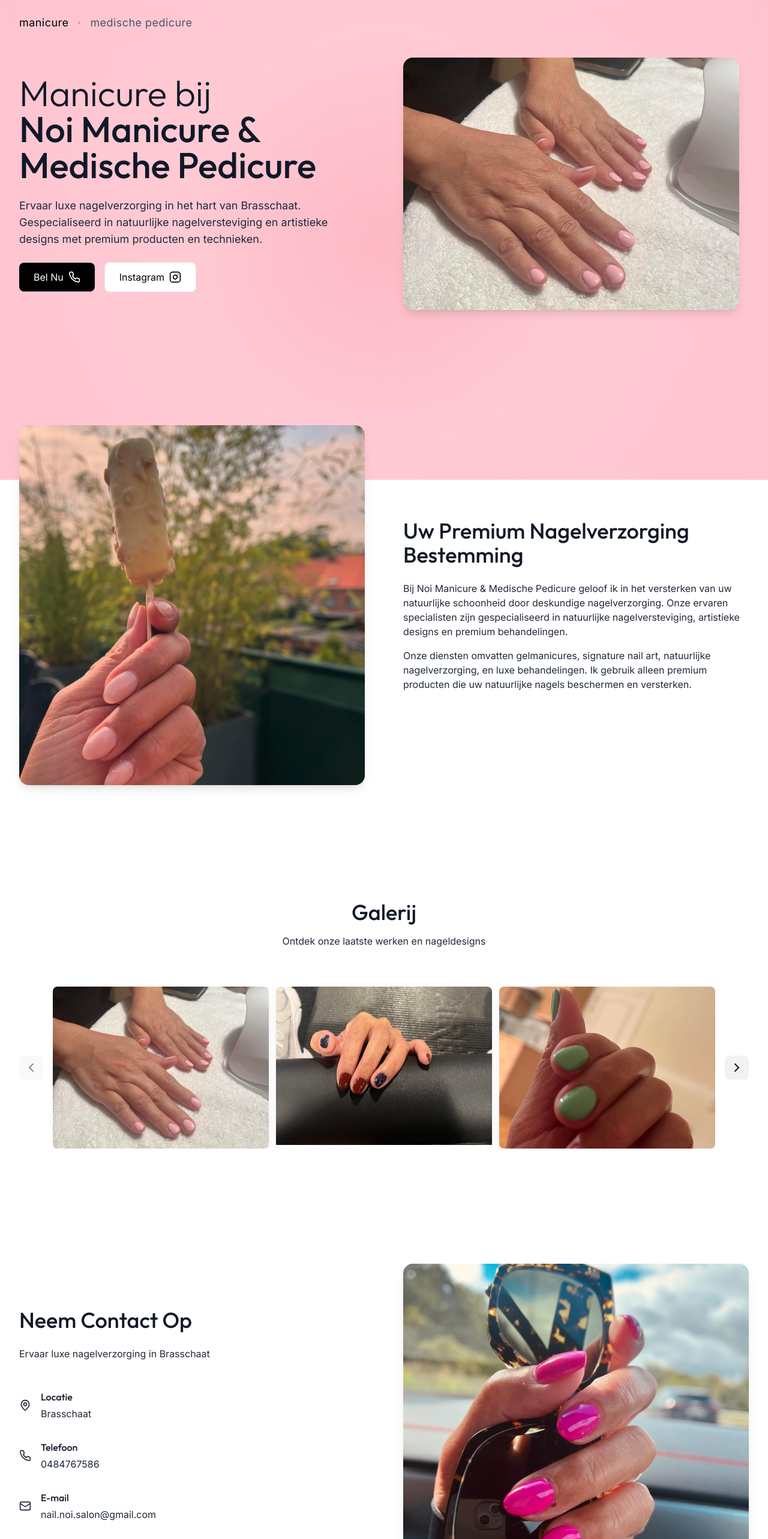
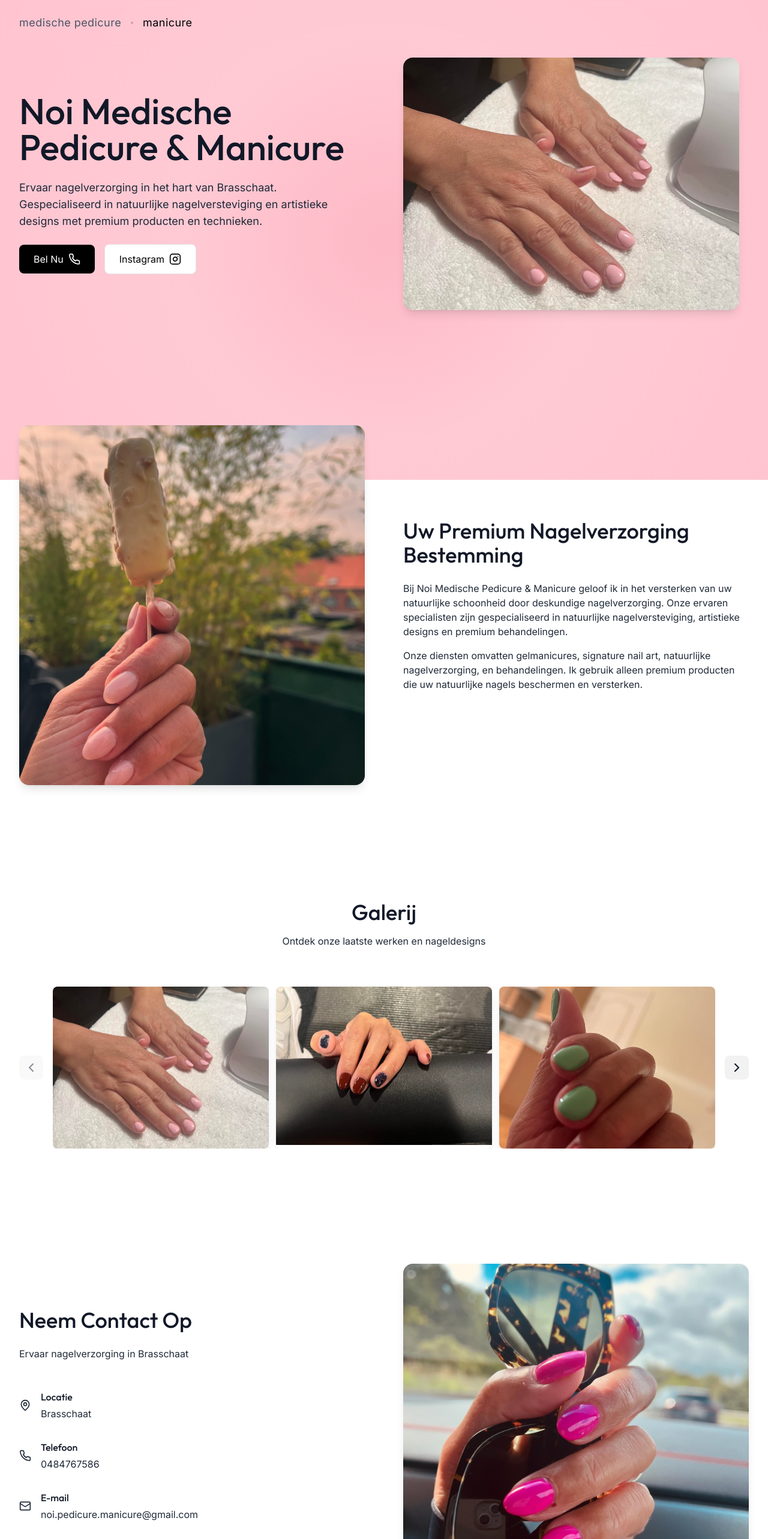
Before and after one commit to snenenenenenene/nailsbynoi, a Next.js app: page /manicure in a window 1280 px wide. Shown: the top 2566 px of the page at 60% size. Built offline with nearby package versions, Linux system fonts and the light colour scheme.

Commit message:
processed feedback

```diff
--- a/app/manicure/page.tsx
+++ b/app/manicure/page.tsx
@@ -74,11 +74,10 @@ export default function ManicurePage() {
 					<div className="grid sm:grid-cols-2 grid-cols-1 gap-16 items-center">
 						<div className="max-w-[560px] space-y-6">
 							<h1 className="text-4xl sm:text-6xl font-light mb-4">
-								Manicure bij<br />
 								<span className="font-medium">{siteConfig.businessName}</span>
 							</h1>
 							<p className="text-lg text-gray-800 mb-8">
-								Ervaar luxe nagelverzorging in het hart van {siteConfig.location}. Gespecialiseerd in
+								Ervaar nagelverzorging in het hart van {siteConfig.location}. Gespecialiseerd in
 								natuurlijke nagelversteviging en artistieke designs met premium producten en technieken.
 							</p>
 							<div className="flex items-center space-x-4">
@@ -131,7 +130,7 @@ export default function ManicurePage() {
 								</p>
 								<p>
 									Onze diensten omvatten gelmanicures, signature nail art, natuurlijke nagelverzorging,
-									en luxe behandelingen. Ik gebruik alleen premium producten die uw natuurlijke
+									en behandelingen. Ik gebruik alleen premium producten die uw natuurlijke
 									nagels beschermen en versterken.
 								</p>
 							</div>
@@ -206,7 +205,7 @@ export default function ManicurePage() {
 						<div className="space-y-12">
 							<div>
 								<h2 className="text-3xl sm:text-4xl font-medium mb-6">Neem Contact Op</h2>
-								<p className="text-gray-800">Ervaar luxe nagelverzorging in {siteConfig.location}</p>
+								<p className="text-gray-800">Ervaar nagelverzorging in {siteConfig.location}</p>
 							</div>
 
 							<div className="space-y-8">
--- a/app/medical-pedicure/page.tsx
+++ b/app/medical-pedicure/page.tsx
@@ -47,7 +47,6 @@ export default function MedicalPedicurePage() {
 					<div className="grid sm:grid-cols-2 grid-cols-1 gap-16 items-center">
 						<div className="max-w-[560px] space-y-6">
 							<h1 className="text-4xl sm:text-6xl font-light mb-4">
-								Pedicure bij<br />
 								<span className="font-medium">{siteConfig.businessName}</span>
 							</h1>
 							<p className="text-lg text-gray-800 mb-8">
--- a/app/page.tsx
+++ b/app/page.tsx
@@ -2,5 +2,5 @@
 import { redirect } from 'next/navigation';
 
 export default function Home() {
-  redirect('/manicure');
+  redirect('/medical-pedicure');
 }
--- a/components/navigation.tsx
+++ b/components/navigation.tsx
@@ -23,15 +23,6 @@ export function Navigation() {
 			>
 				<div className="flex justify-between items-center">
 					<div className="relative flex items-center space-x-4">
-						<Link
-							href="/manicure"
-							className={`relative z-10 text-lg tracking-wide lowercase hover:text-black transition-colors
-              ${pathname === '/manicure' ? 'text-black' : 'text-gray-600'}`}
-						>
-							manicure
-						</Link>
-
-						<span className="w-1 h-1 rounded-full bg-black/20" />
 
 						<Link
 							href="/medical-pedicure"
@@ -40,6 +31,15 @@ export function Navigation() {
 						>
 							medische pedicure
 						</Link>
+						<span className="w-1 h-1 rounded-full bg-black/20" />
+
+						<Link
+							href="/manicure"
+							className={`relative z-10 text-lg tracking-wide lowercase hover:text-black transition-colors
+              ${pathname === '/manicure' ? 'text-black' : 'text-gray-600'}`}
+						>
+							manicure
+						</Link>
 					</div>
 				</div>
 			</nav>
--- a/config/site.ts
+++ b/config/site.ts
@@ -1,10 +1,10 @@
 // config/site.ts
 export const siteConfig = {
-  businessName: "Noi Manicure & Medische Pedicure",
+  businessName: "Noi Medische Pedicure & Manicure",
   phone: "0484767586",
-  email: "nail.noi.salon@gmail.com",
+  email: "noi.pedicure.manicure@gmail.com",
   location: "Brasschaat",
-  url: "https://noi_manicure.com",
+  url: "https://noi-pedicure-manicure.com",
   mainNav: [
     {
       title: "Manicure",
```
